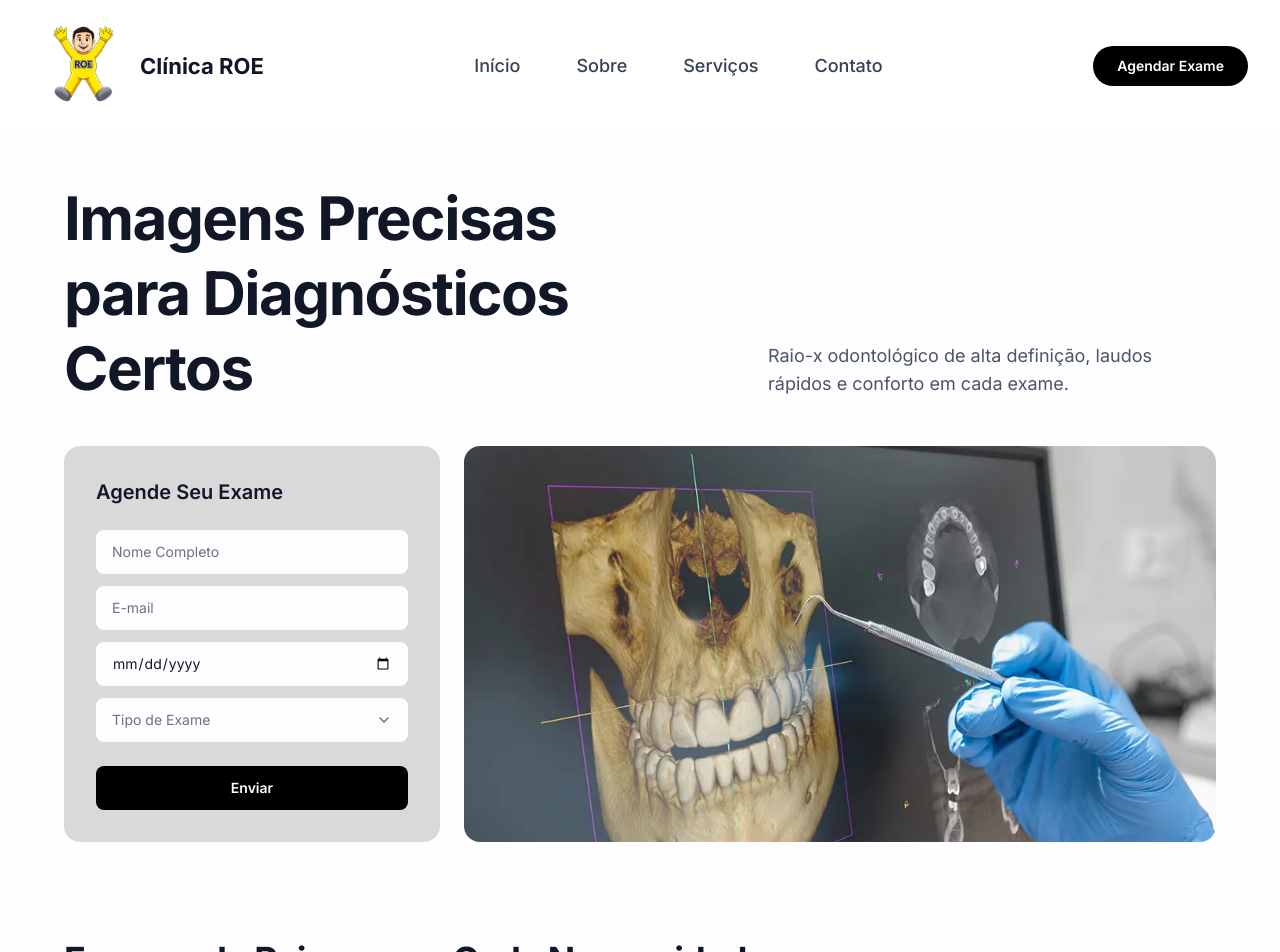
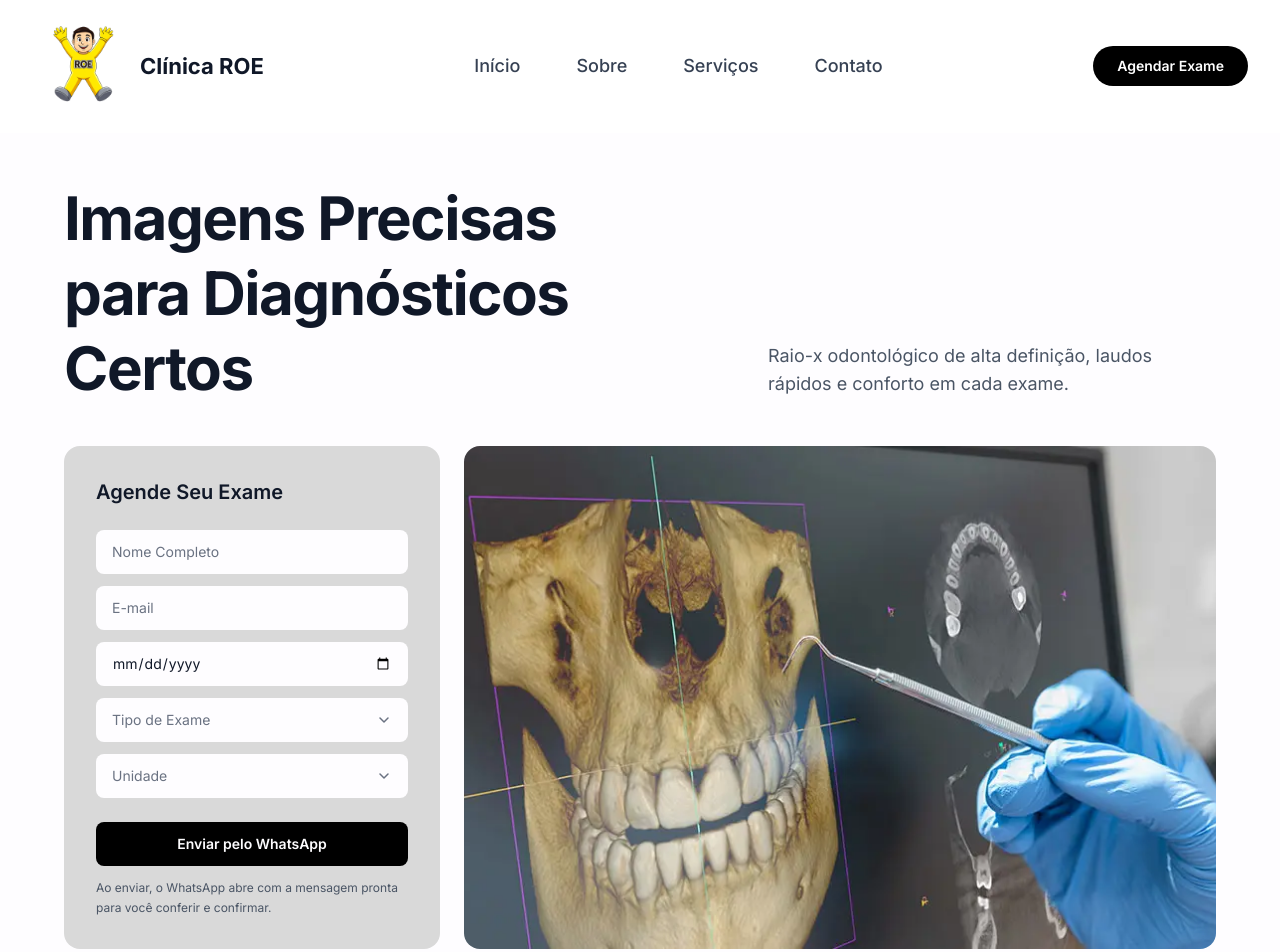
Before and after one commit to VictorRms03/roe-landing, a Next.js app: page / in a window 1280 px wide. Shown: the top 952 px of the page. Built offline with nearby package versions, Linux system fonts and the light colour scheme.

Commit message:
feat: Add benefits, FAQ, and WhatsApp booking form (#7)
* feat: Add Beneficios

* feat: Add Beneficts

* feat: Add FAQ

* feat: send booking form to WhatsApp

```diff
--- /dev/null
+++ b/src/components/BookingForm.tsx
@@ -0,0 +1,137 @@
+"use client";
+
+import type { FormEvent, ReactNode } from "react";
+import { UNITS } from "@/data/units";
+
+const FIELDS = [
+  { id: "nome", label: "Nome Completo", type: "text" },
+  { id: "email", label: "E-mail", type: "email" },
+  { id: "data", label: "Data", type: "date" },
+];
+
+const EXAM_TYPES = [
+  "Panorâmica",
+  "Periapical",
+  "Interproximal",
+  "Oclusal",
+  "Telerradiografia",
+  "Tomografia",
+  "Documentação Ortodôntica",
+];
+
+const FIELD_CLASS =
+  "w-full rounded-lg bg-roe-white px-4 py-3 text-sm text-gray-900 placeholder:text-gray-500 outline-none transition-shadow duration-200 focus:ring-2 focus:ring-roe-yellow";
+
+// A unit with no WhatsApp number has nowhere to send the booking.
+const BOOKABLE_UNITS = UNITS.filter((unit) => unit.whatsapp !== null);
+
+function Select({ id, label, children }: { id: string; label: string; children: ReactNode }) {
+  return (
+    <div className="relative">
+      <label htmlFor={id} className="sr-only">
+        {label}
+      </label>
+      <select
+        id={id}
+        name={id}
+        defaultValue=""
+        required
+        className={`${FIELD_CLASS} appearance-none pr-10 invalid:text-gray-500`}
+      >
+        <option value="" disabled>
+          {label}
+        </option>
+        {children}
+      </select>
+      <svg
+        viewBox="0 0 16 16"
+        fill="none"
+        stroke="currentColor"
+        strokeWidth="1.5"
+        aria-hidden="true"
+        className="pointer-events-none absolute right-4 top-1/2 h-4 w-4 -translate-y-1/2 text-gray-500"
+      >
+        <path d="M4 6l4 4 4-4" strokeLinecap="round" strokeLinejoin="round" />
+      </svg>
+    </div>
+  );
+}
+
+function formatDate(value: string) {
+  const [year, month, day] = value.split("-");
+  return day ? `${day}/${month}/${year}` : value;
+}
+
+export default function BookingForm() {
+  function handleSubmit(event: FormEvent<HTMLFormElement>) {
+    event.preventDefault();
+
+    const data = new FormData(event.currentTarget);
+    const unit = BOOKABLE_UNITS.find((candidate) => candidate.id === data.get("unidade"));
+    if (!unit?.whatsapp) return;
+
+    const message = [
+      "Olá! Gostaria de agendar um exame.",
+      "",
+      `Nome: ${data.get("nome")}`,
+      `E-mail: ${data.get("email")}`,
+      `Data desejada: ${formatDate(String(data.get("data")))}`,
+      `Tipo de exame: ${data.get("tipo")}`,
+      `Unidade: ${unit.shortName}`,
+    ].join("\n");
+
+    const url = `https://wa.me/${unit.whatsapp}?text=${encodeURIComponent(message)}`;
+
+    // This runs from a submit gesture, so it is not treated as a pop-up. The
+    // fallback covers browsers that block it anyway.
+    const opened = window.open(url, "_blank", "noopener,noreferrer");
+    if (!opened) window.location.href = url;
+  }
+
+  return (
+    <form onSubmit={handleSubmit} className="mt-6 flex flex-col gap-3">
+      {FIELDS.map((field) => (
+        <div key={field.id}>
+          <label htmlFor={field.id} className="sr-only">
+            {field.label}
+          </label>
+          <input
+            id={field.id}
+            name={field.id}
+            type={field.type}
+            placeholder={field.label}
+            required
+            className={FIELD_CLASS}
+          />
+        </div>
+      ))}
+
+      <Select id="tipo" label="Tipo de Exame">
+        {EXAM_TYPES.map((exam) => (
+          <option key={exam} value={exam}>
+            {exam}
+          </option>
+        ))}
+      </Select>
+
+      <Select id="unidade" label="Unidade">
+        {BOOKABLE_UNITS.map((unit) => (
+          <option key={unit.id} value={unit.id}>
+            {unit.shortName}
+          </option>
+        ))}
+      </Select>
+
+      <button
+        type="submit"
+        className="mt-3 rounded-lg bg-black px-5 py-3 text-sm font-semibold text-roe-white transition-colors duration-200 hover:bg-roe-yellow hover:text-gray-900"
+      >
+        Enviar pelo WhatsApp
+      </button>
+
+      <p className="text-xs leading-relaxed text-gray-600">
+        Ao enviar, o WhatsApp abre com a mensagem pronta para você conferir e confirmar.
+      </p>
+    </form>
+  );
+}
--- a/src/components/Clinics.tsx
+++ b/src/components/Clinics.tsx
@@ -1,34 +1,5 @@
 import Image from "next/image";
-
-type Unit = {
-  name: string;
-  address: string;
-  hours: string;
-  image: string;
-  imageAlt: string;
-  /** Digits only, with country and area code. Null hides the WhatsApp button. */
-  whatsapp: string | null;
-};
-
-const UNITS: Unit[] = [
-  {
-    name: "Clínica Mogi Guaçu",
-    address: "Rua Chico de Paula, 684 - Centro - Mogi Guaçu - SP - 13840-001",
-    hours: "Segunda a Sexta · 8h às 12h e 13h às 17h",
-    image: "/images/hero/clinica-guacu.webp",
-    imageAlt: "Fachada amarela da unidade de Mogi Guaçu",
-    // Read off the clinic's own signage in the photo. Confirm before launch.
-    whatsapp: "5519998807176",
-  },
-  {
-    name: "Clínica Mogi Mirim",
-    address: "Rua Coronel Leitão, 367 - Centro - Mogi Mirim - SP - 13800-040",
-    hours: "Segunda a Sexta · 8h às 12h e 13h às 17h",
-    image: "/images/hero/clinica-mogi.webp",
-    imageAlt: "Fachada em pedra e tijolo da unidade de Mogi Mirim",
-    whatsapp: "5519998863332",
-  },
-];
+import { UNITS } from "@/data/units";
 
 export default function Clinics() {
   return (
--- a/src/components/Hero.tsx
+++ b/src/components/Hero.tsx
@@ -1,23 +1,5 @@
 import Image from "next/image";
-
-const FIELDS = [
-  { id: "nome", label: "Nome Completo", type: "text" },
-  { id: "email", label: "E-mail", type: "email" },
-  { id: "data", label: "Data", type: "date" },
-];
-
-const EXAM_TYPES = [
-  "Panorâmica",
-  "Periapical",
-  "Interproximal",
-  "Oclusal",
-  "Telerradiografia",
-  "Tomografia",
-  "Documentação Ortodôntica",
-];
-
-const FIELD_CLASS =
-  "w-full rounded-lg bg-roe-white px-4 py-3 text-sm text-gray-900 placeholder:text-gray-500 outline-none transition-shadow duration-200 focus:ring-2 focus:ring-roe-yellow";
+import BookingForm from "@/components/BookingForm";
 
 export default function Hero() {
   return (
@@ -37,60 +19,7 @@ export default function Hero() {
         <div className="mt-10 grid gap-6 lg:grid-cols-[minmax(0,1fr)_minmax(0,2fr)]">
           <div className="rounded-2xl bg-roe-gray p-6 sm:p-8">
             <h2 className="text-xl font-semibold text-gray-900">Agende Seu Exame</h2>
-            <form className="mt-6 flex flex-col gap-3">
-              {FIELDS.map((field) => (
-                <div key={field.id}>
-                  <label htmlFor={field.id} className="sr-only">
-                    {field.label}
-                  </label>
-                  <input
-                    id={field.id}
-                    name={field.id}
-                    type={field.type}
-                    placeholder={field.label}
-                    className={FIELD_CLASS}
-                  />
-                </div>
-              ))}
-
-              <div className="relative">
-                <label htmlFor="tipo" className="sr-only">
-                  Tipo de Exame
-                </label>
-                <select
-                  id="tipo"
-                  name="tipo"
-                  defaultValue=""
-                  required
-                  className={`${FIELD_CLASS} appearance-none pr-10 invalid:text-gray-500`}
-                >
-                  <option value="" disabled>
-                    Tipo de Exame
-                  </option>
-                  {EXAM_TYPES.map((exam) => (
-                    <option key={exam} value={exam}>
-                      {exam}
-                    </option>
-                  ))}
-                </select>
-                <svg
-                  viewBox="0 0 16 16"
-                  fill="none"
-                  stroke="currentColor"
-                  strokeWidth="1.5"
-                  aria-hidden="true"
-                  className="pointer-events-none absolute right-4 top-1/2 h-4 w-4 -translate-y-1/2 text-gray-500"
-                >
-                  <path d="M4 6l4 4 4-4" strokeLinecap="round" strokeLinejoin="round" />
-                </svg>
-              </div>
-              <button
-                type="submit"
-                className="mt-3 rounded-lg bg-black px-5 py-3 text-sm font-semibold text-roe-white transition-colors duration-200 hover:bg-roe-yellow hover:text-gray-900"
-              >
-                Enviar
-              </button>
-            </form>
+            <BookingForm />
           </div>
 
           <div className="relative aspect-4/3 overflow-hidden rounded-2xl lg:aspect-auto">
--- /dev/null
+++ b/src/data/units.ts
@@ -0,0 +1,37 @@
+export type Unit = {
+  id: string;
+  /** Full name, for headings. */
+  name: string;
+  /** Just the city, for compact places like form options. */
+  shortName: string;
+  address: string;
+  hours: string;
+  image: string;
+  imageAlt: string;
+  /** Digits only, with country and area code. Null hides WhatsApp for this unit. */
+  whatsapp: string | null;
+};
+
+export const UNITS: Unit[] = [
+  {
+    id: "mogi-guacu",
+    name: "Clínica Mogi Guaçu",
+    shortName: "Mogi Guaçu",
+    address: "Rua Chico de Paula, 684 - Centro - Mogi Guaçu - SP - 13840-001",
+    hours: "Segunda a Sexta · 8h às 12h e 13h às 17h",
+    image: "/images/hero/clinica-guacu.webp",
+    imageAlt: "Fachada amarela da unidade de Mogi Guaçu",
+    // Read off the clinic's own signage in the photo. Confirm before launch.
+    whatsapp: "5519998807176",
+  },
+  {
+    id: "mogi-mirim",
+    name: "Clínica Mogi Mirim",
+    shortName: "Mogi Mirim",
+    address: "Rua Coronel Leitão, 367 - Centro - Mogi Mirim - SP - 13800-040",
+    hours: "Segunda a Sexta · 8h às 12h e 13h às 17h",
+    image: "/images/hero/clinica-mogi.webp",
+    imageAlt: "Fachada em pedra e tijolo da unidade de Mogi Mirim",
+    whatsapp: "5519998863332",
+  },
+];
```
